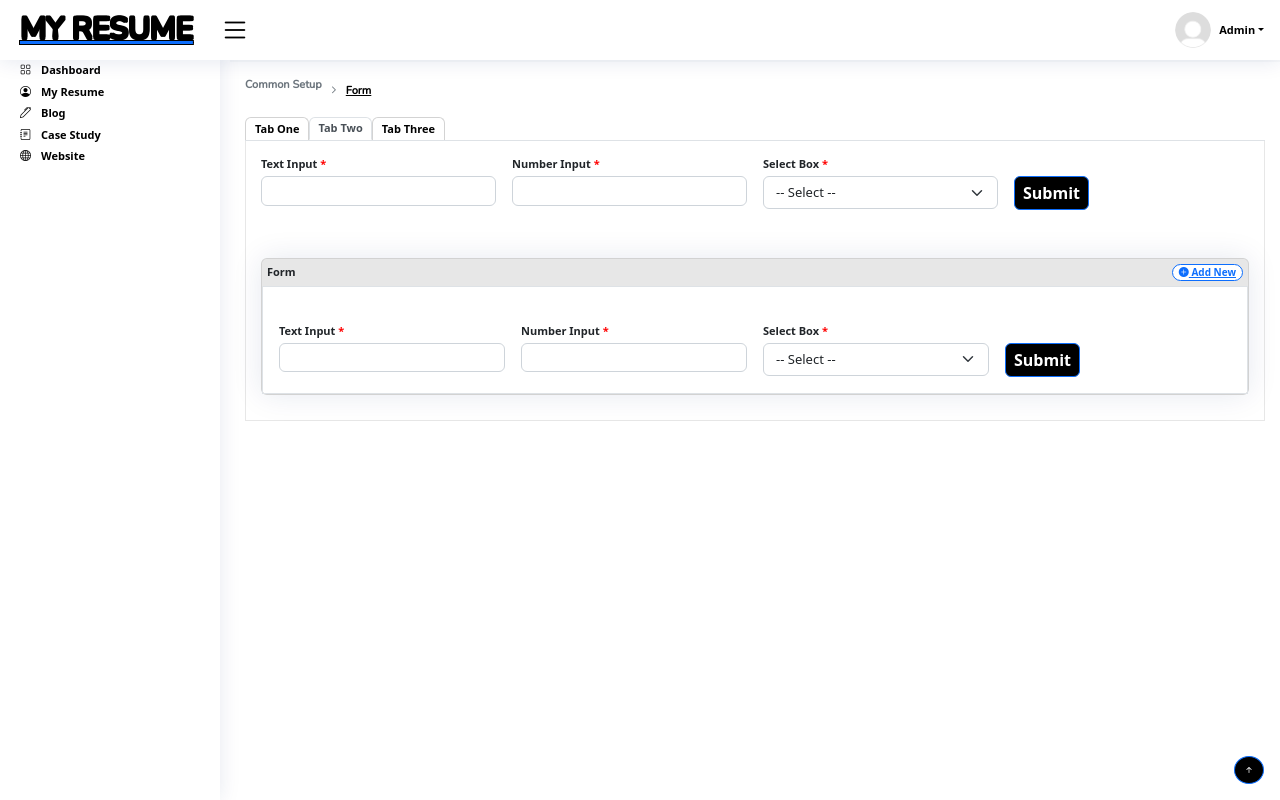
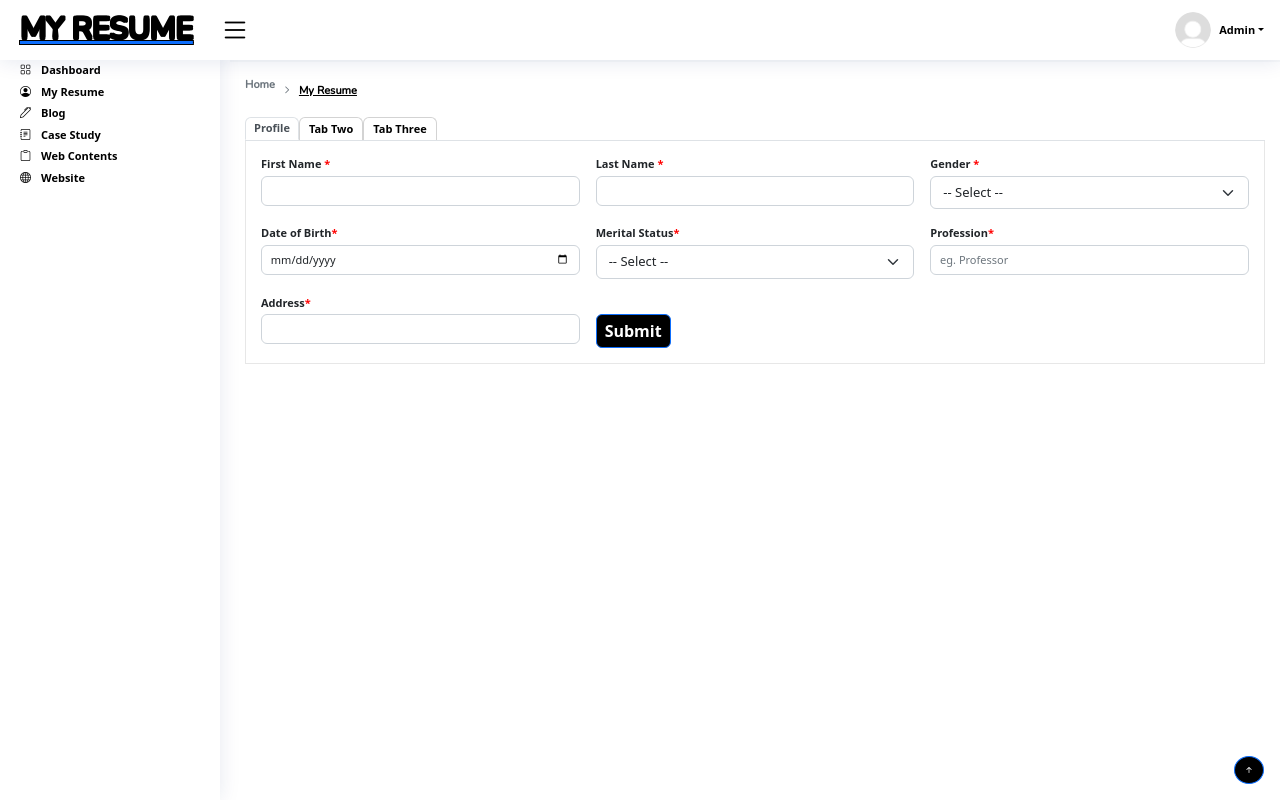
Before and after one commit to asib-hasan/resume-builder, a Vue app: page /dashboard in a window 1280 px wide. Built offline with nearby package versions, Linux system fonts and the light colour scheme.

Commit message:
profile updated

```diff
--- a/src/components/MenuNav.vue
+++ b/src/components/MenuNav.vue
@@ -28,6 +28,12 @@
       </li>
       <li class="nav-item">
         <router-link class="nav-link" to="/profile">
+          <i class="bi bi-clipboard"></i>
+          <span>Web Contents</span>
+        </router-link>
+      </li>
+      <li class="nav-item">
+        <router-link class="nav-link" to="/profile">
           <i class="bi bi-globe"></i>
           <span>Website</span>
         </router-link>
--- a/src/router/index.js
+++ b/src/router/index.js
@@ -8,6 +8,16 @@ const router = createRouter({
       name: 'dashboard',
       component: () => import('../views/DashBoard.vue'),
     },
+    {
+      path: '/resume/profile',
+      name: 'resume-profile',
+      component: () => import('../views/my-resume/Profile.vue'),
+    },
+    {
+      path: '/resume/experience',
+      name: 'resume-experience',
+      component: () => import('../views/my-resume/Experience.vue'),
+    },
   ],
 })
 
--- a/src/views/DashBoard.vue
+++ b/src/views/DashBoard.vue
@@ -11,19 +11,19 @@ export default {
   <main id="main" class="main">
     <div class="pagetitle">
       <ol class="breadcrumb">
-        <li class="breadcrumb-item active">Common Setup</li>
-        <li class="breadcrumb-item"><a href="">Form</a></li>
+        <li class="breadcrumb-item active">Home</li>
+        <li class="breadcrumb-item"><a href="">My Resume</a></li>
       </ol>
     </div>
     <section class="dashboard">
       <div class="row">
         <div class="col-md-12">
           <ul class="nav nav-tabs nav-tabs-bordered d-flex">
+            <li class="nav-item">
+              <a href="content.php" class="nav-link active font-weight-bold">Profile</a>
+            </li>
             <li class="nav-item tab-style">
-              <a href="content.php" class="nav-link font-weight-bold">Tab One</a>
-            </li>
-            <li class="nav-item">
-              <a href="form.php" class="nav-link active font-weight-bold">Tab Two</a>
+              <a href="form.php" class="nav-link font-weight-bold">Tab Two</a>
             </li>
             <li class="nav-item tab-style">
               <a href="" class="nav-link font-weight-bold">Tab Three</a>
@@ -31,80 +31,54 @@ export default {
           </ul>
           <div class="tab-content">
             <form class="row g-3" method="" action="">
-              <div class="col-md-3">
-                <label class="form-label">Text Input <span class="required-mask">*</span></label>
-                <input type="text" class="form-control" name="text_input" value="" required />
+              <div class="col-md-4">
+                <label class="form-label">First Name <span class="required-mask">*</span></label>
+                <input type="text" class="form-control" name="first_name" value="" required />
               </div>
-              <div class="col-md-3">
-                <label class="form-label">Number Input <span class="required-mask">*</span></label>
+              <div class="col-md-4">
+                <label class="form-label">Last Name <span class="required-mask">*</span></label>
+                <input type="text" class="form-control" name="last_name" value="" required />
+              </div>
+              <div class="col-md-4">
+                <label class="form-label">Gender <span class="required-mask">*</span></label>
+                <select class="form-select">
+                  <option>-- Select --</option>
+                  <option value="1">Male</option>
+                  <option value="2">Female</option>
+                </select>
+              </div>
+              <div class="col-md-4">
+                <label class="form-label">Date of Birth<span class="required-mask">*</span></label>
+                <input type="date" class="form-control" name="dob" value="" required />
+              </div>
+              <div class="col-md-4">
+                <label class="form-label">Merital Status<span class="required-mask">*</span></label>
+                <select class="form-select">
+                  <option>-- Select --</option>
+                  <option value="1">Single</option>
+                  <option value="2">Married</option>
+                  <option value="3">Divorced</option>
+                </select>
+              </div>
+              <div class="col-md-4">
+                <label class="form-label">Profession<span class="required-mask">*</span></label>
                 <input
                   type="text"
                   class="form-control"
-                  name="number_input"
-                  value=""
-                  oninput="this.value = this.value.replace(/[^0-9.]/g, '').replace(/(\..*)\./g, '$1');"
+                  name="profession"
+                  placeholder="eg. Professor"
                   required
                 />
               </div>
-              <div class="col-md-3">
-                <label class="form-label">Select Box <span class="required-mask">*</span></label>
-                <select class="form-select">
-                  <option>-- Select --</option>
-                  <option value="1">Option One</option>
-                  <option value="2">Option Two</option>
-                </select>
+              <div class="col-md-4">
+                <label class="form-label">Address<span class="required-mask">*</span></label>
+                <input type="text" class="form-control" name="address" value="" required />
               </div>
-              <div class="col-md-3">
+              <div class="col-md-4">
                 <label class="form-label">&nbsp;</label>
                 <button class="btn btn-primary">Submit</button>
               </div>
             </form>
-
-            <div class="card mt-5">
-              <div class="card-header">
-                Form
-                <a href="" class="card-header-action-btn"
-                  ><i class="bi bi-plus-circle-fill"></i> Add New</a
-                >
-              </div>
-              <div class="card-body">
-                <form class="row g-3 mt-1" method="" action="">
-                  <div class="col-md-3">
-                    <label class="form-label"
-                      >Text Input <span class="required-mask">*</span></label
-                    >
-                    <input type="text" class="form-control" name="text_input" value="" required />
-                  </div>
-                  <div class="col-md-3">
-                    <label class="form-label"
-                      >Number Input <span class="required-mask">*</span></label
-                    >
-                    <input
-                      type="text"
-                      class="form-control"
-                      name="number_input"
-                      value=""
-                      oninput="this.value = this.value.replace(/[^0-9.]/g, '').replace(/(\..*)\./g, '$1');"
-                      required
-                    />
-                  </div>
-                  <div class="col-md-3">
-                    <label class="form-label"
-                      >Select Box <span class="required-mask">*</span></label
-                    >
-                    <select class="form-select">
-                      <option>-- Select --</option>
-                      <option value="1">Option One</option>
-                      <option value="2">Option Two</option>
-                    </select>
-                  </div>
-                  <div class="col-md-3">
-                    <label class="form-label">&nbsp;</label>
-                    <button class="btn btn-primary">Submit</button>
-                  </div>
-                </form>
-              </div>
-            </div>
           </div>
         </div>
       </div>
```
